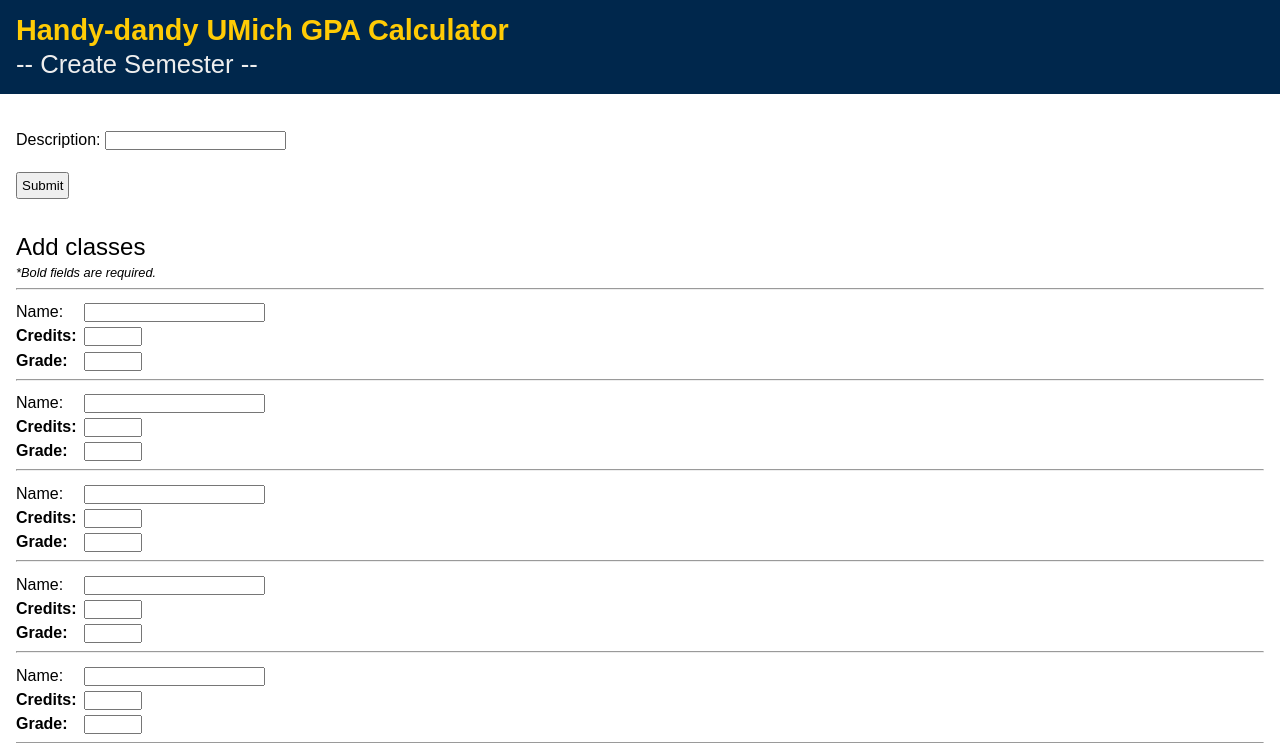
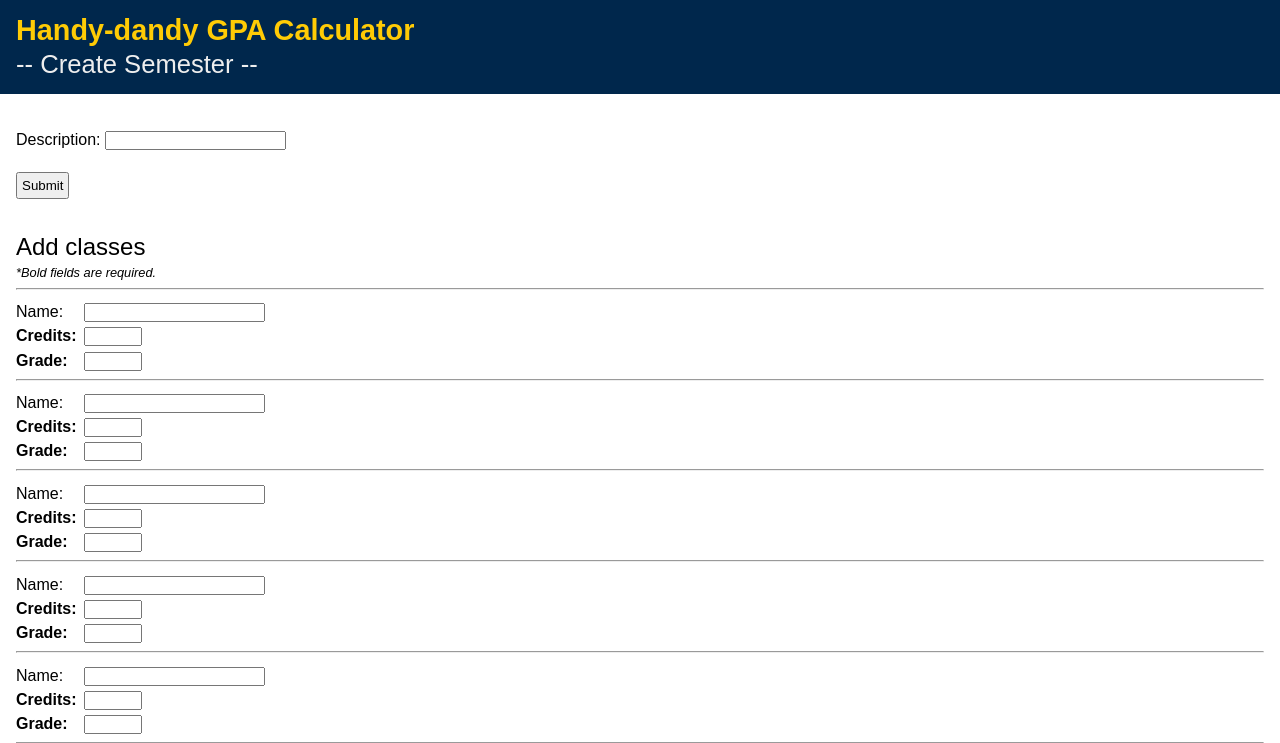
Before and after one commit to adambeagle/gpacalc, a Django app: a page that uses gpacalc/templates/base.html in a window 1280 px wide. Shown: the top 743 px of the page. Run offline with Django 3.2, Linux system fonts and the light colour scheme.

Commit message:
Change header name

```diff
--- a/gpacalc/templates/base.html
+++ b/gpacalc/templates/base.html
@@ -13,7 +13,7 @@
 
 <body>
     <header>
-        <h1><a href="/">Handy-dandy UMich GPA Calculator</a></h1>
+        <h1><a href="/">Handy-dandy GPA Calculator</a></h1>
         <h2>-- {% block subheader %}{% endblock %} --</h2>
     </header>
 
```
